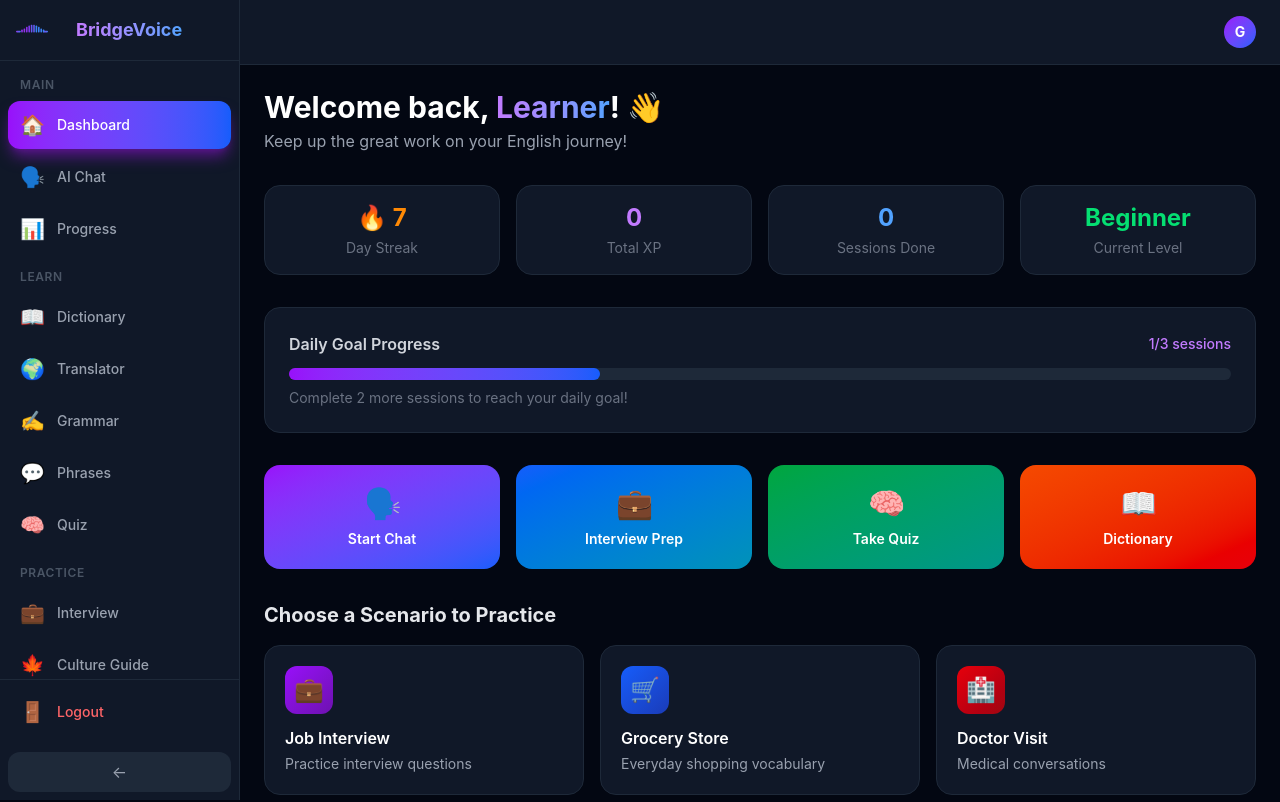
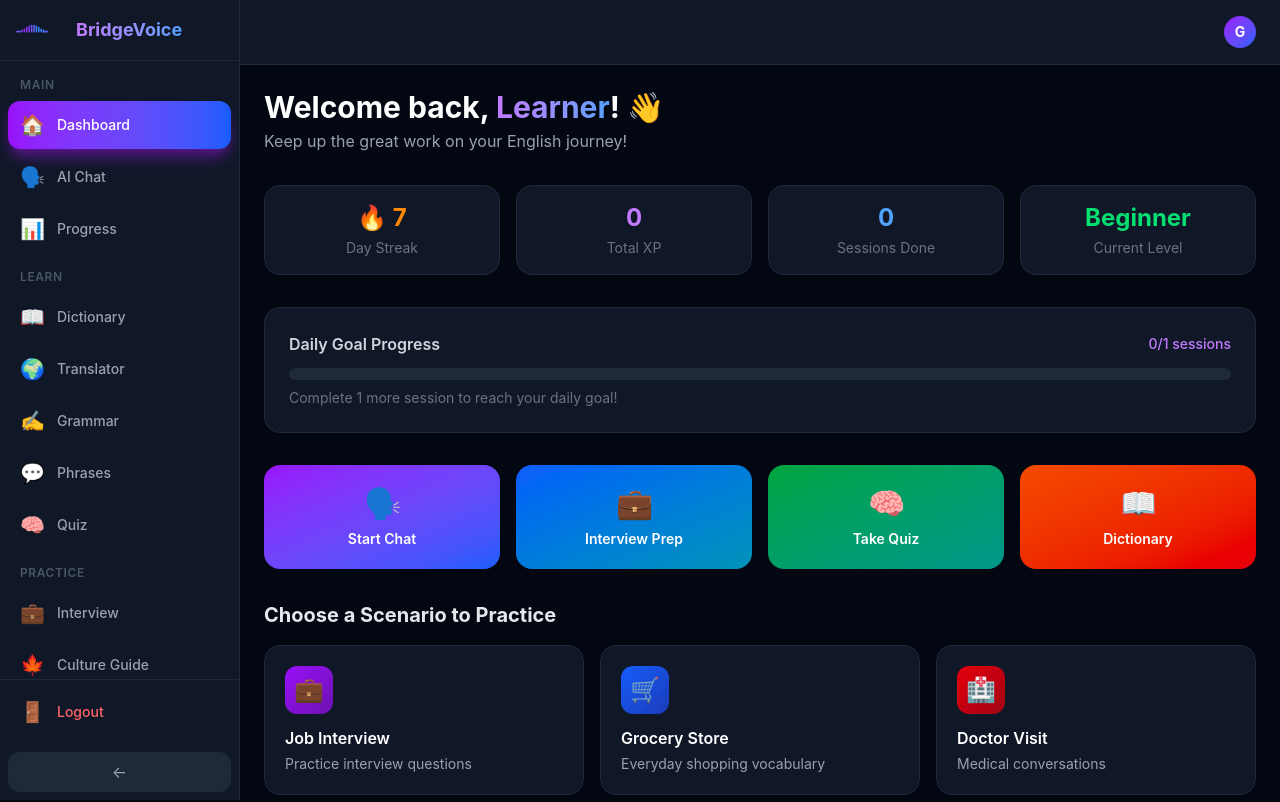
Before and after one commit to BridgeVoice/bridgevoice-frontend, a React (Vite) app: page /dashboard in a window 1280 px wide. Shown: the top 802 px of the page. Built offline with nearby package versions, Linux system fonts and the light colour scheme; no server answers; sample sign-in values are in the browser's storage.

Commit message:
Add dynamic dashboard status and daily boal progress

```diff
--- a/src/pages/Dashboard.jsx
+++ b/src/pages/Dashboard.jsx
@@ -9,13 +9,19 @@ function Dashboard() {
   useEffect(() => {
     const email = localStorage.getItem('email')
     const token = localStorage.getItem('token')
+
+    console.log('Dashboard email:', email)
+
     if (!token) {
       navigate('/login')
       return
     }
     fetch(`http://127.0.0.1:8000/api/users/profile?email=${email}`)
       .then(res => res.json())
-      .then(data => setUser(data))
+      .then(data => {
+        console.log('Dashboard user data:', data)
+        setUser(data)
+      })
       .catch(err => console.log(err))
   }, [])
 
@@ -27,6 +33,23 @@ function Dashboard() {
     { title: 'Workplace Chat', icon: '🏢', desc: 'Professional office talk', color: 'from-green-600 to-green-800' },
     { title: 'Making Friends', icon: '🤝', desc: 'Casual social conversations', color: 'from-pink-600 to-pink-800' },
   ]
+
+  const goalMap = {
+    '5 minutes': 1,
+    '10 minutes': 2,
+    '20 minutes': 3,
+    '30+ minutes': 5,
+  }
+
+  const goalSessions = goalMap[user?.daily_goal] || 1
+  const completedSessions = user?.sessions_completed || 0
+
+  const progressPercentage = Math.min(
+    Math.round((completedSessions / goalSessions) * 100),
+    100
+  )
+
+  const remainingSessions = Math.max(goalSessions - completedSessions, 0)
 
   return (
     <Layout>
@@ -59,12 +82,21 @@ function Dashboard() {
         <div className="bg-gray-900 border border-gray-800 rounded-2xl p-6 mb-8">
           <div className="flex justify-between items-center mb-3">
             <p className="font-semibold text-gray-300">Daily Goal Progress</p>
-            <p className="text-sm text-purple-400 font-medium">1/3 sessions</p>
+            <p className="text-sm text-purple-400 font-medium">
+              {Math.min(completedSessions, goalSessions)}/{goalSessions} sessions
+            </p>
           </div>
           <div className="w-full bg-gray-800 rounded-full h-3">
-            <div className="bg-gradient-to-r from-purple-600 to-blue-600 h-3 rounded-full" style={{ width: '33%' }}></div>
+            <div
+              className="bg-gradient-to-r from-purple-600 to-blue-600 h-3 rounded-full"
+              style={{ width: `${progressPercentage}%` }}>
+            </div>
           </div>
-          <p className="text-sm text-gray-500 mt-2">Complete 2 more sessions to reach your daily goal!</p>
+          <p className="text-sm text-gray-500 mt-2">
+            {remainingSessions > 0
+              ? `Complete ${remainingSessions} more session${remainingSessions > 1 ? 's' : ''} to reach your daily goal!`
+              : '🎉 Daily goal completed!'}
+          </p>
         </div>
 
         {/* Quick Actions */}
```
